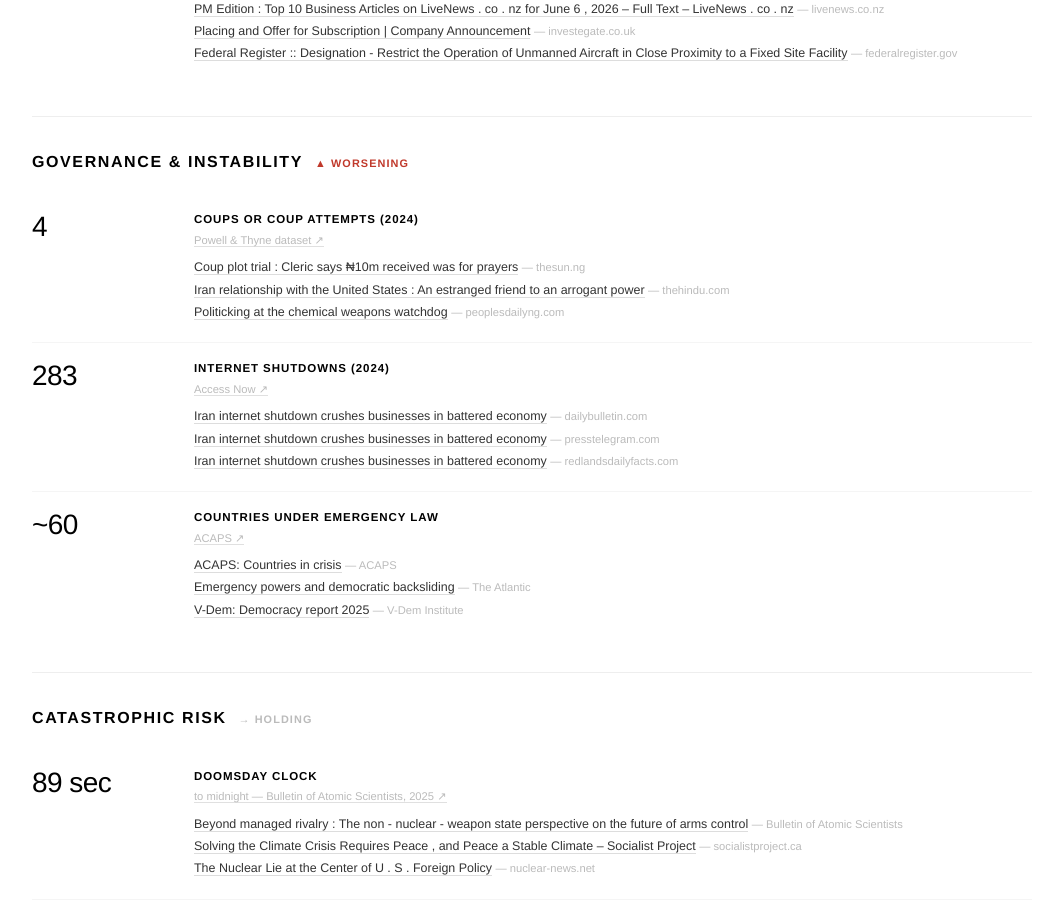
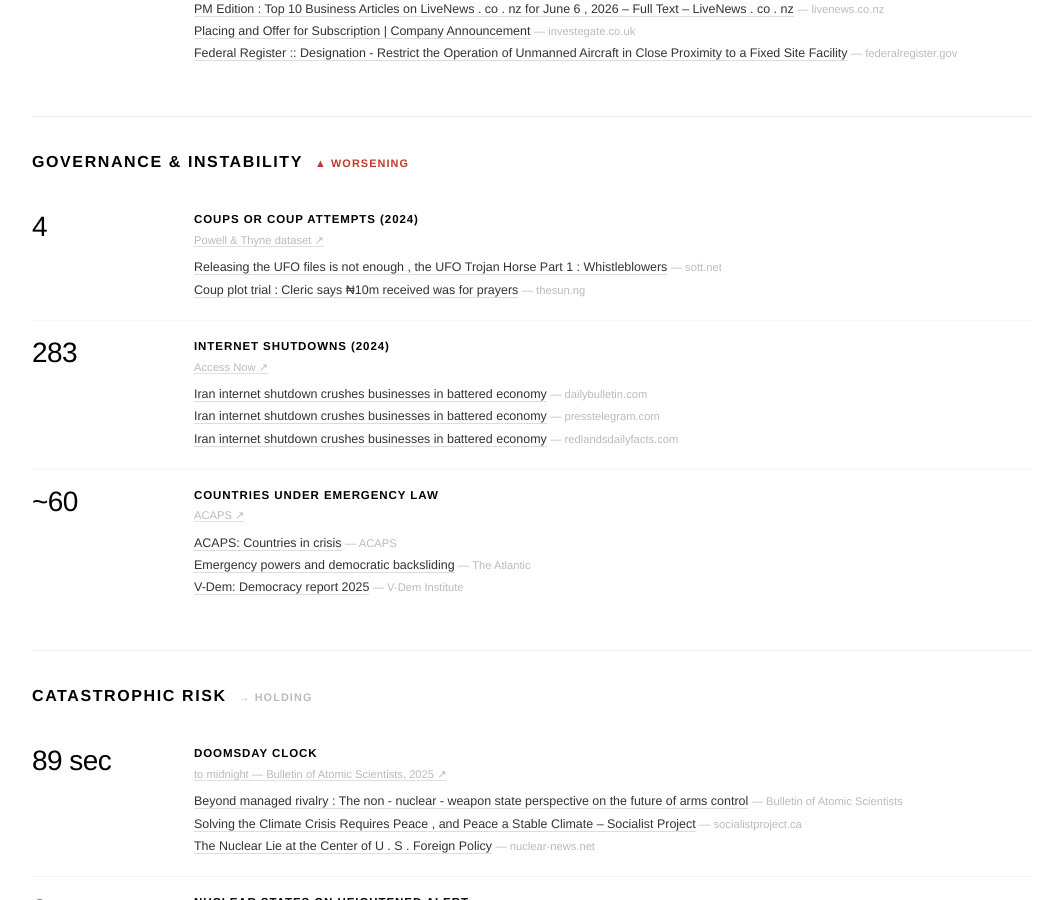
Before and after one commit to skeptict/skeptict.github.io, a Jekyll site: the page built from hellscape/index.html, in a window 1280 px wide and 900 px high, scrolled down 1853 px. Shown: the whole window, without its empty margins (108-1171 px from the left). Built offline with Jekyll 4.4.1, drawn with Linux system fonts in a browser that asks for light colours; some of the changed text lies outside the part shown.

Commit message:
auto: refresh hellscape articles [2026-07-13]

```diff
--- a/_data/hellscape.yml
+++ b/_data/hellscape.yml
@@ -1,4 +1,4 @@
-last_updated: '2026-07-06'
+last_updated: '2026-07-13'
 pillars:
 - name: Conflict & Violence
   id: conflict
@@ -163,15 +163,13 @@ pillars:
     source_url: https://www.jonathanmpowell.com/coup-detat-dataset.html
     search_query: coup military takeover government overthrow 2024 2025
     articles:
+    - title: 'Releasing the UFO files is not enough , the UFO Trojan Horse Part 1
+        : Whistleblowers'
+      url: https://www.sott.net/article/507336-Releasing-the-UFO-files-is-not-enough-the-UFO-Trojan-Horse-Part-1-Whistleblowers
+      publication: sott.net
     - title: 'Coup plot trial : Cleric says ₦10m received was for prayers'
       url: https://thesun.ng/coup-plot-trial-cleric-says-%E2%82%A610m-received-was-for-prayers/
       publication: thesun.ng
-    - title: 'Iran relationship with the United States : An estranged friend to an  arrogant  power'
-      url: https://www.thehindu.com/news/international/irans-relationship-with-the-united-states-an-estranged-friend-to-an-arrogant-power/article70702570.ece
-      publication: thehindu.com
-    - title: Politicking at the chemical weapons watchdog
-      url: https://peoplesdailyng.com/politicking-at-the-chemical-weapons-watchdog/
-      publication: peoplesdailyng.com
   - label: Internet shutdowns (2024)
     value: '283'
     note: Access Now
```
